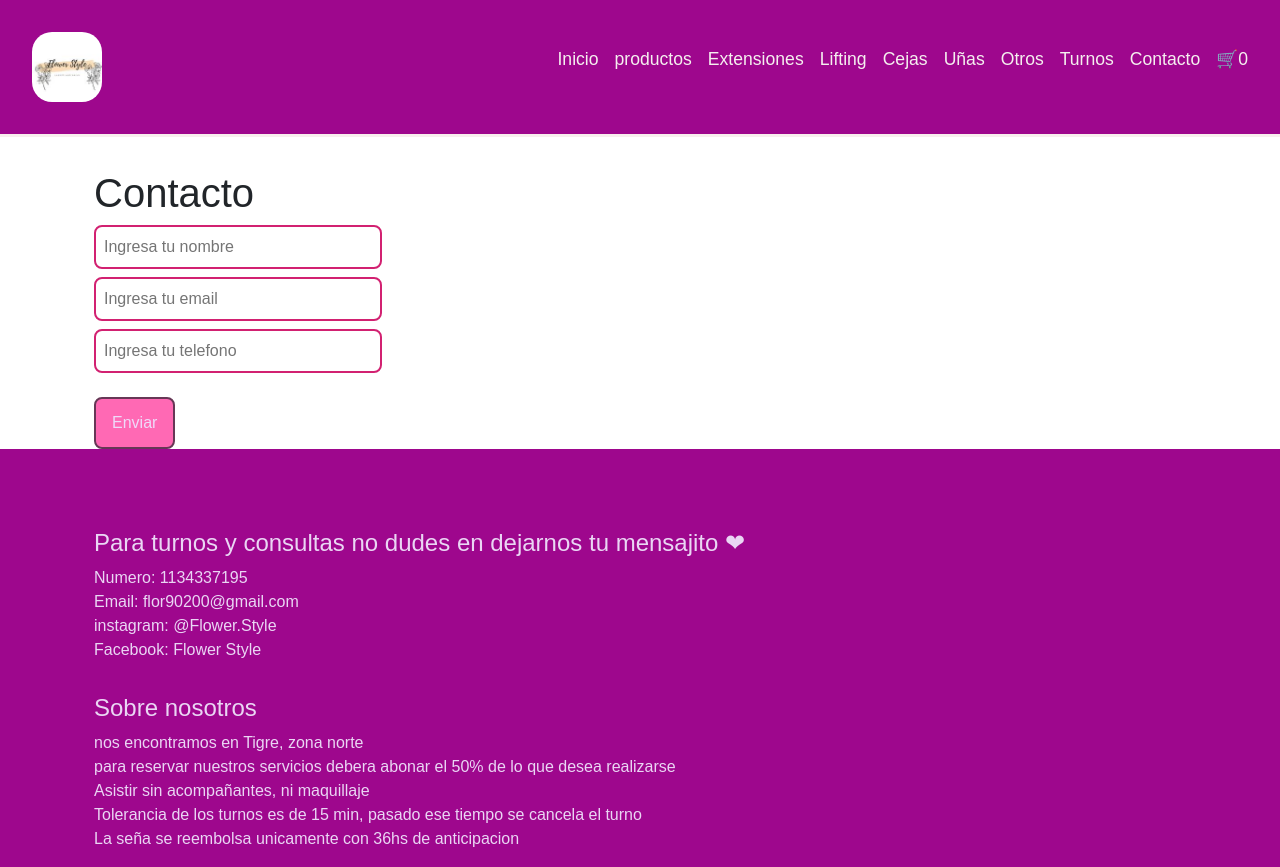
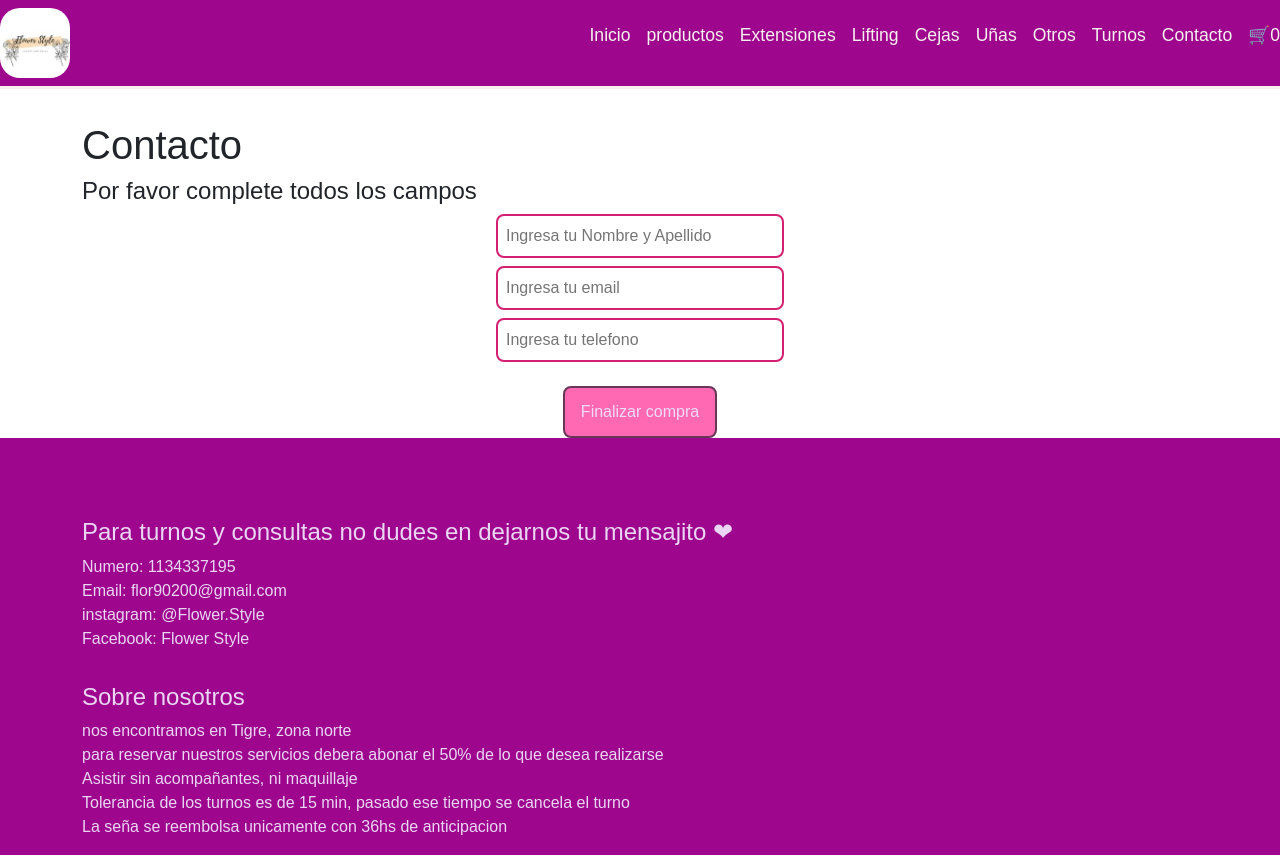
Before and after one commit to flor90200/react-proyecto, a React (Create React App) app: page /contacto in a window 1280 px wide. Built offline with nearby package versions, Linux system fonts and the light colour scheme.

Commit message:
integrando la orden de compra

```diff
--- a/src/App.js
+++ b/src/App.js
@@ -7,8 +7,7 @@
 import { CartProvider } from './context/CartContext';
 import Carrito from './components/Carrito';
 import Footer from './components/footer';
-
-
+import 'bootstrap/dist/css/bootstrap.css'
 function App (){
     return(
         <div>
--- a/src/components/Carrito.jsx
+++ b/src/components/Carrito.jsx
@@ -1,57 +1,48 @@
 import React, { useContext } from "react";
 import { CartContext } from "../context/CartContext";
-import Swal from "sweetalert2";
+import bootsrap from 'bootstrap'
+import { useNavigate } from "react-router-dom";
 
 const Carrito = ()=>{
 
     const {carrito, precioTotal, vaciarCarrito} = useContext(CartContext);
 
 
+
     const handleVaciar = () => {
         vaciarCarrito();
     }
 
-    const mostrarAlerta=()=>{
-        Swal.fire({
-            title: "Gracias por su compra 😍",
-            icon: "success",
-            button: "Aceptar",
-            background:"#E8A2E2",  confirmButtonText: 'Continuar',
-            confirmButtonColor: 'rgb(229, 112, 221)',
-             showClass: {
-               popup: 'animate__animated animate__flipInY'
-             },
-             hideClass: {
-               popup: 'animate__animated animate__flipOutY'
-             }
-           })
-
-    }
-    return(
+ const navegar = useNavigate()
+    return (
         <div className="container">
-            <h1 className="main-title">carrito</h1>
+            <h1 className="main-title">Carrito</h1>
 
             {
                 carrito.map((prod) => (
                     <div key={prod.id}>
                         <br />
                         <h3>{prod.titulo}</h3>
-                        <p>Precio unit: ${prod.precio * prod.cantidad}</p>
+                        <p>Precio unit: ${prod.precio}</p>
+                        <p>Precio total: ${prod.precio * prod.cantidad}</p>
                         <p>Cant: {prod.cantidad}</p>
                         <br />
                     </div>
                 ))
             }
+
             {
                 carrito.length > 0 ?
                 <>
-                <h2>Precio total: ${precioTotal()} </h2>
-                <button className="btn" onClick={mostrarAlerta}>Pagar</button>
-                </>:
-                <h2>El carrito esta vacio 😢 </h2>
+                    <h2>Precio total: ${precioTotal()}</h2>
+                    <button className="btn btn-danger" onClick={handleVaciar}>Vaciar</button>
+                    <button className="btn btn-success" onClick={()=>navegar ('/Contacto')}>Terminar compra</button>
+                </> :
+                <h2>El carrito está vacío 😢</h2>
             }
+
         </div>
       )
     }
 
-export default Carrito;
+    export default Carrito
--- a/src/components/Contacto.jsx
+++ b/src/components/Contacto.jsx
@@ -1,22 +1,78 @@
-import { useForm } from "react-hook-form";
+
+import { addDoc, collection, serverTimestamp } from "firebase/firestore";
+import {  useState } from "react";
+import { db } from "../firebase/config";
+import { useContext } from "react";
+import { CartContext } from "../context/CartContext";
+import { useNavigate } from "react-router-dom";
+
+
+
+
 const Contacto = ( )=>{
+const[comprador, setComprador]= useState({})
+const[orderId, setOrderId] = useState ('')
+const [loader, setLoader] = useState(false)
+const [mensaje, setMensaje]= useState(false)
+const {carrito, precioTotal, vaciarCarrito }= useContext(CartContext)
+const navigate = useNavigate()
+const datosComprador = (e)=>{
+    setComprador({
+    ...comprador,
+    [e.target.name]:e.target.value
+})
+}
 
-const { register, handleSubmit} = useForm();
+const finalizarCompra = (e)=>{
 
-const enviar = (data)=>{
-    console.log("data");
+    e.preventDefault()
+    if(Object.values(comprador).length !== 3){
+        setMensaje(true)
+      }else{
+
+        setMensaje(false)
+        setLoader(true)
+    const ventas = collection(db, 'orders')
+    addDoc(ventas, {
+        comprador,
+        items: carrito,
+        total: precioTotal(),
+        date: serverTimestamp()
+
+    })
+.then((res)=>{
+    setOrderId(res.id)
+    vaciarCarrito()
+})
+.catch((error) =>console.log(error))
+.finally(() => setLoader (false))
 }
-    return (
+}
+if(loader){
+    return <p>Cargando..</p>
+}
+return(
     <div className="container">
+    {!orderId
+    ?<div>
     <h1 className="main-title">Contacto</h1>
-            <form className="formulario" onSubmit={handleSubmit(enviar)}>
-                <input type="text" placeholder="Ingresa tu nombre" {...register("nombre")}/>
-                <input type="email" placeholder="Ingresa tu email" {...register("email")} />
-                <input type="phone" placeholder="Ingresa tu telefono"{...register("telefono")} />
-                <button className="enviar" type="submit">Enviar</button>
+    <h4>Por favor complete todos los campos</h4>
+    <form className="formulario" onSubmit={finalizarCompra} style={{display: 'flex', justifyContent: 'center',alignItems: 'center', flexDirection: 'column'}}>
+        <input type="text" placeholder="Ingresa tu Nombre y Apellido" name="name" onChange={datosComprador}/>
+        <input type="email" placeholder="Ingresa tu email" name="email" onChange={datosComprador} />
+        <input type="phone" placeholder="Ingresa tu telefono" name="phone" onChange={datosComprador}/>
+        <button className="enviar" type="submit">Finalizar compra</button>
+        {mensaje && <p style={{color: 'red'}}>Por favor complete todos los campos</p>}
     </form>
+    </div>
+    :
+    <div>
+        <h2>Muchas gracias por su compra!</h2>
+        <h4>Su orden es: {orderId}</h4>
+        <button onClick={() => navigate('/')}>volver</button>
+    </div>
+    }
 </div>
 )
 }
-
 export default Contacto;
```
Lines whose indentation alone changed are shown as unchanged.
